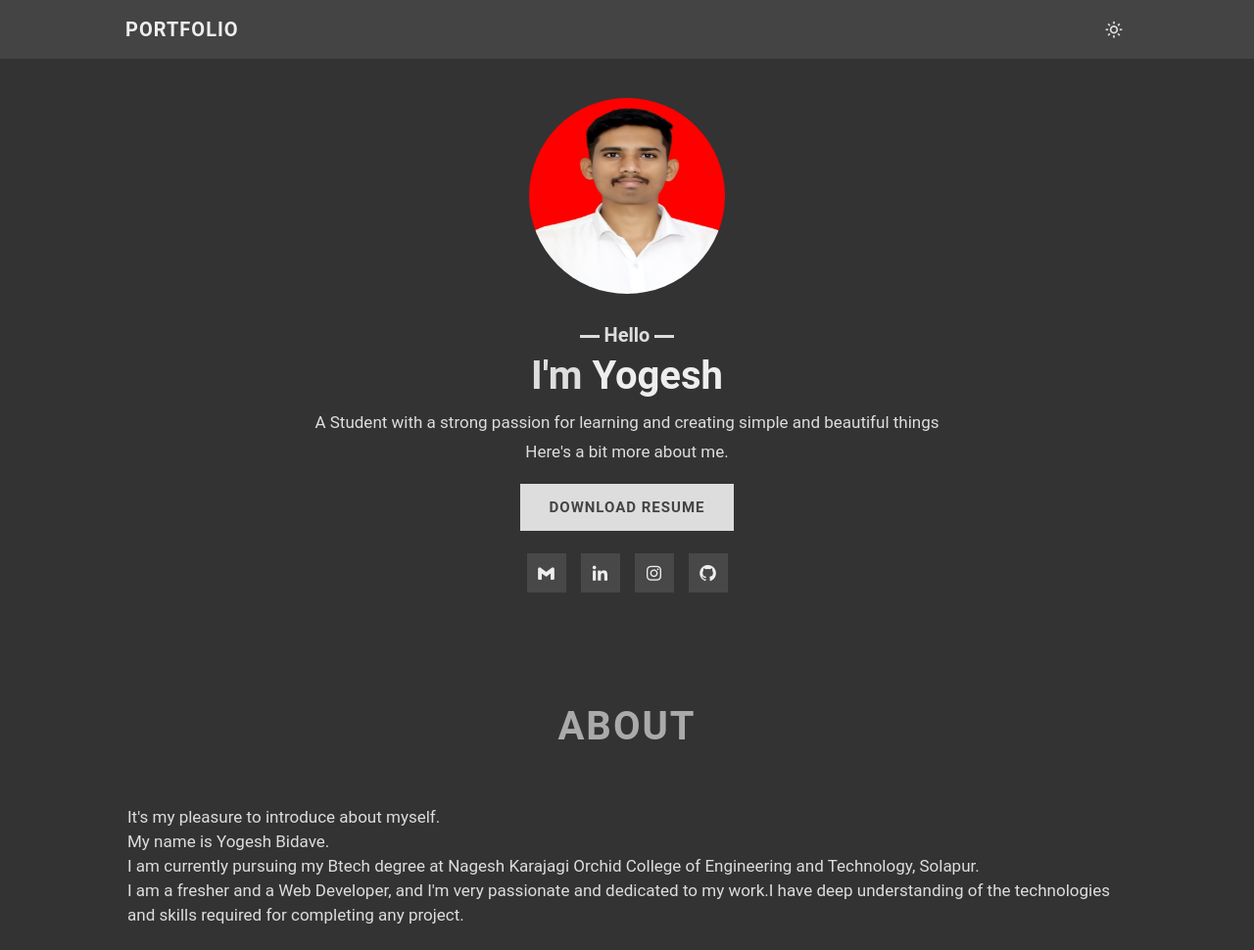
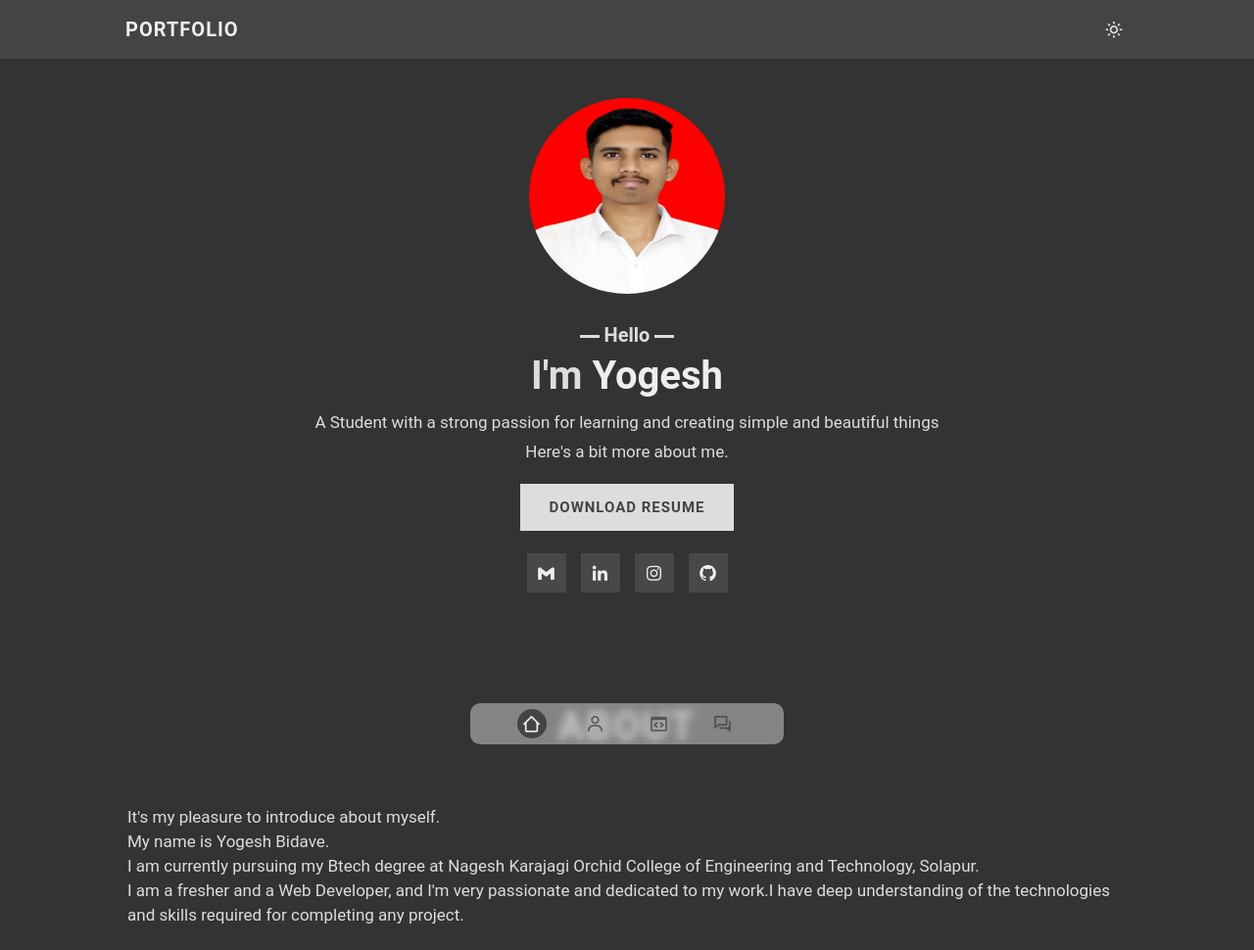
Before and after one commit to yogesh-b27/yogeshb27, a plain HTML site: page index.html in a window 1280 px wide. Shown: the top 970 px of the page at 98% size. Drawn offline with nearby package versions, Linux system fonts and the light colour scheme; a script that the page names is missing.

Commit message:
added bottom navigation

```diff
--- a/css/style.css
+++ b/css/style.css
@@ -293,10 +293,43 @@ h4{
     font-size: 1.5rem;
     padding: 1.5rem;
     color: var(--black);
-    background: var(--white2);
+    background: var(--black2);
     border-radius: .5rem;
     resize: none;
 }
  #send-btn{
 border: none;
 }
+
+/*bottom navigation*/
+#bottom-nav{
+    position: fixed;
+    z-index: 10;
+    bottom: 4rem;
+    width: 32rem;
+    left: 0;right: 0;
+    margin: 0 auto;
+    border-radius: 1rem;
+    height: 4.25rem;
+    padding: 1rem 3rem;
+    display: flex;
+    justify-content: space-around;
+    align-items: center;
+    background-color: rgba(255,255,255,.4);
+    backdrop-filter: blur(5px);
+}
+.links{
+    opacity: .8;
+    color: var(--black2);
+}
+.nav-link{
+    font-size: 2rem;
+    padding: .5rem;
+}
+.active{
+    background-color: var(--black2);
+    border-radius: 50%;
+    padding: .25 rem;
+    color: var(--white);
+    opacity: 1;
+}
--- a/index.html
+++ b/index.html
@@ -110,11 +110,26 @@
     </section>
 
 
+    <nav id="bottom-nav">
+        <a class="links active" href="#home"><i  class=' nav-link bx bx-home-alt-2' ></i></a>
+        <a class="links" href="#about"><i  class='nav-link bx bx-user'></i></a>
+        <a class="links" href="#projects"><i  class='nav-link bx bx-code-block'></i></a>
+        <a class="links" href="#contact"><i  class='nav-link bx bx-conversation'></i></a>
+    </nav>
+
 
 
 
 
     <script src="https://cdn.jsdelivr.net/npm/TagCloud@2.2.0/dist/TagCloud.min.js"> </script>
+    <script type="text/javascript"src="https://cdn.jsdelivr.net/npm/@emailjs/browser@3/dist/email.min.js"></script>
+    <script type="text/javascript">
+        (function(){
+        emailjs.init("bYWqkG4DYTC79V5x6");
+        })();
+    </script>
+    <script src="https://unpkg.com/sweetalert/dist/sweetalert.min.js"></script>
+
     <script src="js/script.js"></script>
 
 </body>
--- a/js/script.js
+++ b/js/script.js
@@ -69,3 +69,21 @@ function success(){
         icon: "success",
       });
 }
+
+window.onscroll = () =>{
+    //active menu on scroll
+    let section = document.querySelectorAll('section');
+    let navlinks = document.querySelectorAll('nav a');
+    section.forEach(sec =>{
+        let top = window.scrollY;
+        let offset = sec.offsetTop-250;
+        let height = sec.offsetHeight;
+        let id = sec.getAttribute('id');
+        if(top >= offset && top<offset+height){
+            navlinks.forEach(links =>{
+                links.classList.remove('active');
+                document.querySelector('nav a[href*='+id+']').classList.add('active');
+            });
+        };
+    });
+};
```
